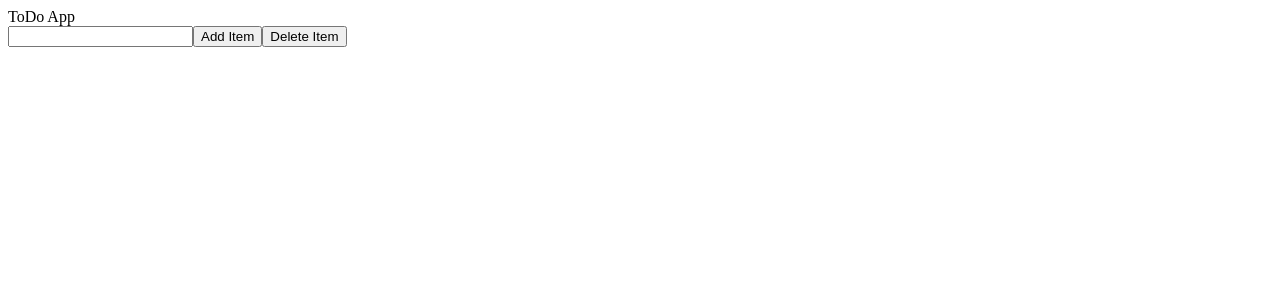
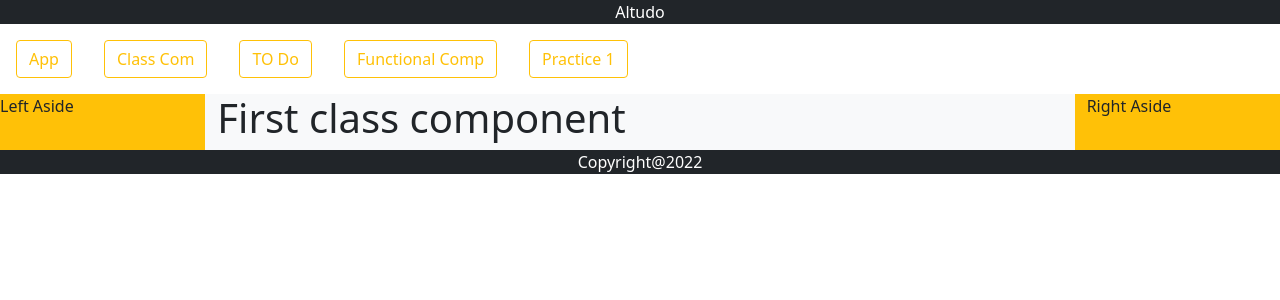
Before and after one commit to sangeetapanwar19/React_ceptaTraining, a React (Create React App) app: page /classcom in a window 1280 px wide. Shown: the top 300 px of the page. Built offline with nearby package versions, Linux system fonts and the light colour scheme.

Commit message:
add single page application

```diff
--- a/package.json
+++ b/package.json
@@ -6,8 +6,11 @@
     "@testing-library/jest-dom": "^5.14.1",
     "@testing-library/react": "^11.2.7",
     "@testing-library/user-event": "^12.8.3",
+    "bootstrap": "^5.1.3",
     "react": "^17.0.2",
+    "react-bootstrap": "^2.3.0",
     "react-dom": "^17.0.2",
+    "react-router-dom": "^6.3.0",
     "react-scripts": "4.0.3",
     "web-vitals": "^1.1.2"
   },
--- /dev/null
+++ b/src/Footer.js
@@ -0,0 +1,15 @@
+import React from "react";
+
+const Footer = () => {
+    return(
+        <React.Fragment>
+            <div className="row bg-dark">
+                <div className="col-12 text-white text-center">
+                    Copyright@2022
+                </div>
+            </div>
+        </React.Fragment>
+    )
+}
+
+export default Footer;
--- /dev/null
+++ b/src/Header.js
@@ -0,0 +1,15 @@
+import React from "react";
+
+const Header = () => {
+    return(
+        <React.Fragment>
+            <div className="row bg-dark">
+                <div className="col-12 text-white text-center">
+                    Altudo
+                </div>
+            </div>
+        </React.Fragment>
+    )
+}
+
+export default Header;
--- /dev/null
+++ b/src/Navigation.js
@@ -0,0 +1,23 @@
+import React from "react";
+import {Link} from 'react-router-dom';
+import{Nav,Navbar} from "react-bootstrap";
+
+const Navigation = () =>{
+    return(
+        <React.Fragment>
+            <div className="row">
+                <div className="col-12">
+                    <Navbar>
+                    <Nav.Link><Link to="/app" className='btn btn-outline-warning'>App</Link></Nav.Link>
+                    <Nav.Link><Link to="/classcom" className='btn btn-outline-warning'>Class Com</Link></Nav.Link>
+                    <Nav.Link><Link to="/todolist" className='btn btn-outline-warning'>TO Do</Link></Nav.Link>
+                    <Nav.Link><Link to="/functioncom" className='btn btn-outline-warning'>Functional Comp</Link></Nav.Link>
+                    <Nav.Link><Link to="/practice" className='btn btn-outline-warning'>Practice 1</Link></Nav.Link>
+                    </Navbar>
+                </div>
+            </div>
+        </React.Fragment>
+    )
+}
+
+export default Navigation;
--- /dev/null
+++ b/src/SinglePageApp.js
@@ -0,0 +1,39 @@
+import React from "react";
+import{BrowserRouter,Routes,Route} from "react-router-dom";
+import '../node_modules/bootstrap/dist/css/bootstrap.min.css';
+import Header from "./Header";
+import Navigation from "./Navigation";
+import FunctionCom from "./FunctionCom";
+import ClassCom from "./ClassCom";
+import Practice1 from "./Practice1";
+import ToDoList from "./ToDoList";
+import App from "./App";
+import Footer from "./Footer";
+
+
+const SinglePageApp = () => {
+    return(
+        <BrowserRouter>
+        <React.Fragment>
+            <Header/>
+            <Navigation/>
+            <div className='row'>
+              <div className='col-sm-12 col-lg-2 bg-warning'>Left Aside</div>
+              <div className='col-sm-12 col-lg-8 bg-light'>
+                <Routes>
+                  <Route path='/app' element = {<App/>}/>
+                  <Route path='/practice' element = {<Practice1/>}/>
+                  <Route path='/todolist' element = {<ToDoList/>}/>
+                  <Route path='/functioncom' element = {<FunctionCom/>}/>
+                  <Route path='/classcom' element = {<ClassCom/>}/>
+                </Routes>
+              </div>
+              <div className='col-sm-12 col-lg-2 bg-warning'>Right Aside</div>
+           </div>
+           <Footer/>
+        </React.Fragment>
+        </BrowserRouter>
+    )
+}
+
+export default SinglePageApp;
--- a/src/index.js
+++ b/src/index.js
@@ -4,10 +4,11 @@ import ReactDom from "react-dom";
 //import ClassCom from "./ClassCom.js";
 //import FunctionCom from "./FunctionCom";
 //import Practice1 from "./Practice1";
-import ToDoList from "./ToDoList";
+//import ToDoList from "./ToDoList";
+import SinglePageApp from "./SinglePageApp";
 
 //ReactDom.render(<App/>,document.getElementById("root"));
 //ReactDom.render(<ClassCom name="React"/>,document.getElementById("root"));
 //ReactDom.render(<FunctionCom name="React"/>,document.getElementById("root"));
 //ReactDom.render(<Practice1 />, document.getElementById("root"));
-ReactDom.render(<ToDoList />, document.getElementById("root"));
+ReactDom.render(<SinglePageApp />, document.getElementById("root"));
```
Also changed, not shown: 1 other file (tests, documents, lock files or other folders).
